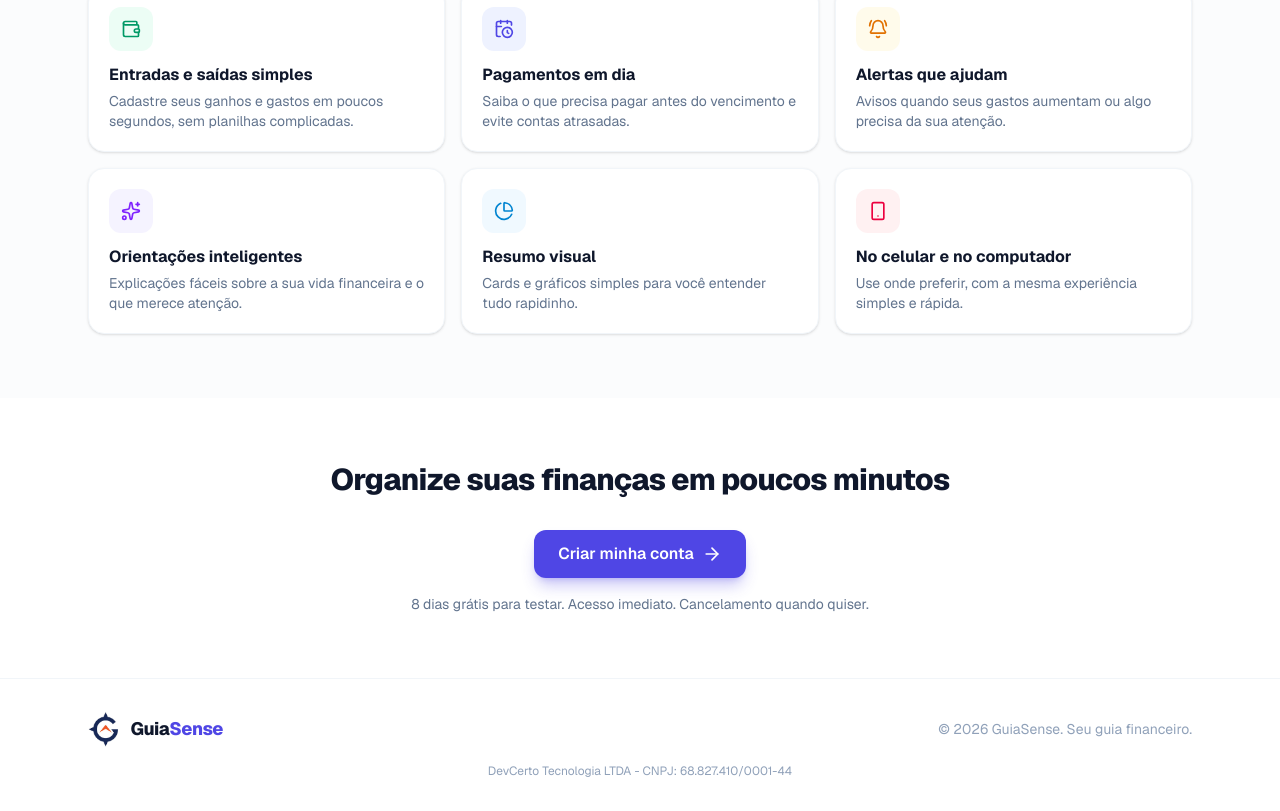
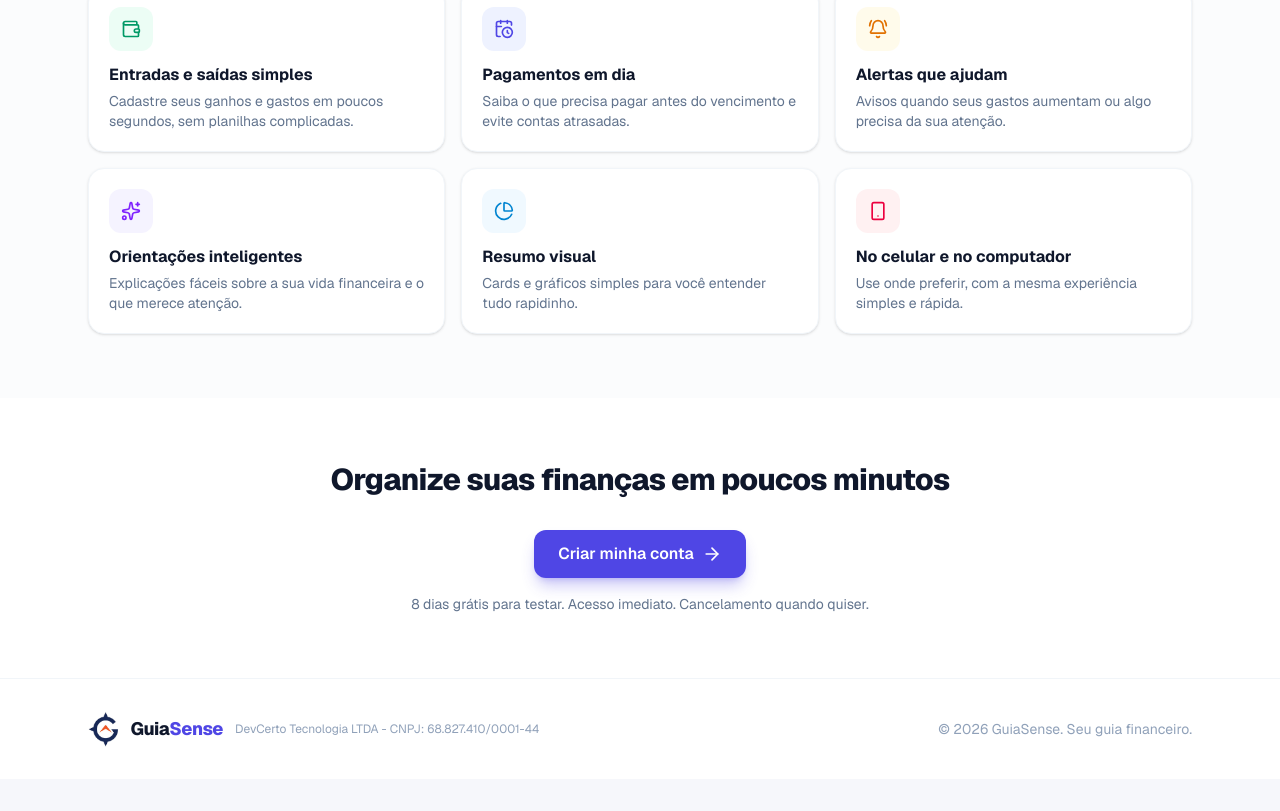
Before and after one commit to autogestmktdigital/GuiaSense, a Next.js app in the folder frontend/: page / in a window 1280 px wide. Shown: the part 930-1741 px from the top of the page. After the commit the page ends 1709 px from the top, so only its background shows below. Built offline with nearby package versions, Linux system fonts and the light colour scheme; no server answers.

Commit message:
feat: footer corporativo em linha unica com logo e copyright

```diff
--- a/frontend/src/app/page.tsx
+++ b/frontend/src/app/page.tsx
@@ -206,15 +206,17 @@ export default function HomePage() {
       </section>
 
       <footer className="border-t border-slate-100 py-8">
-        <div className="mx-auto flex w-full max-w-6xl flex-col items-center justify-between gap-4 px-4 sm:flex-row sm:px-6">
-          <Logo size="sm" />
+        <div className="mx-auto flex w-full max-w-6xl flex-col items-center justify-between gap-3 px-4 sm:flex-row sm:px-6">
+          <div className="flex items-center gap-3">
+            <Logo size="sm" />
+            <p className="text-xs text-slate-400">
+              DevCerto Tecnologia LTDA - CNPJ: 68.827.410/0001-44
+            </p>
+          </div>
           <p className="text-sm text-slate-400">
             © {new Date().getFullYear()} GuiaSense. Seu guia financeiro.
           </p>
         </div>
-        <p className="mx-auto mt-4 w-full max-w-6xl px-4 text-center text-xs text-slate-400 sm:px-6">
-          DevCerto Tecnologia LTDA - CNPJ: 68.827.410/0001-44
-        </p>
       </footer>
     </div>
   );
```
